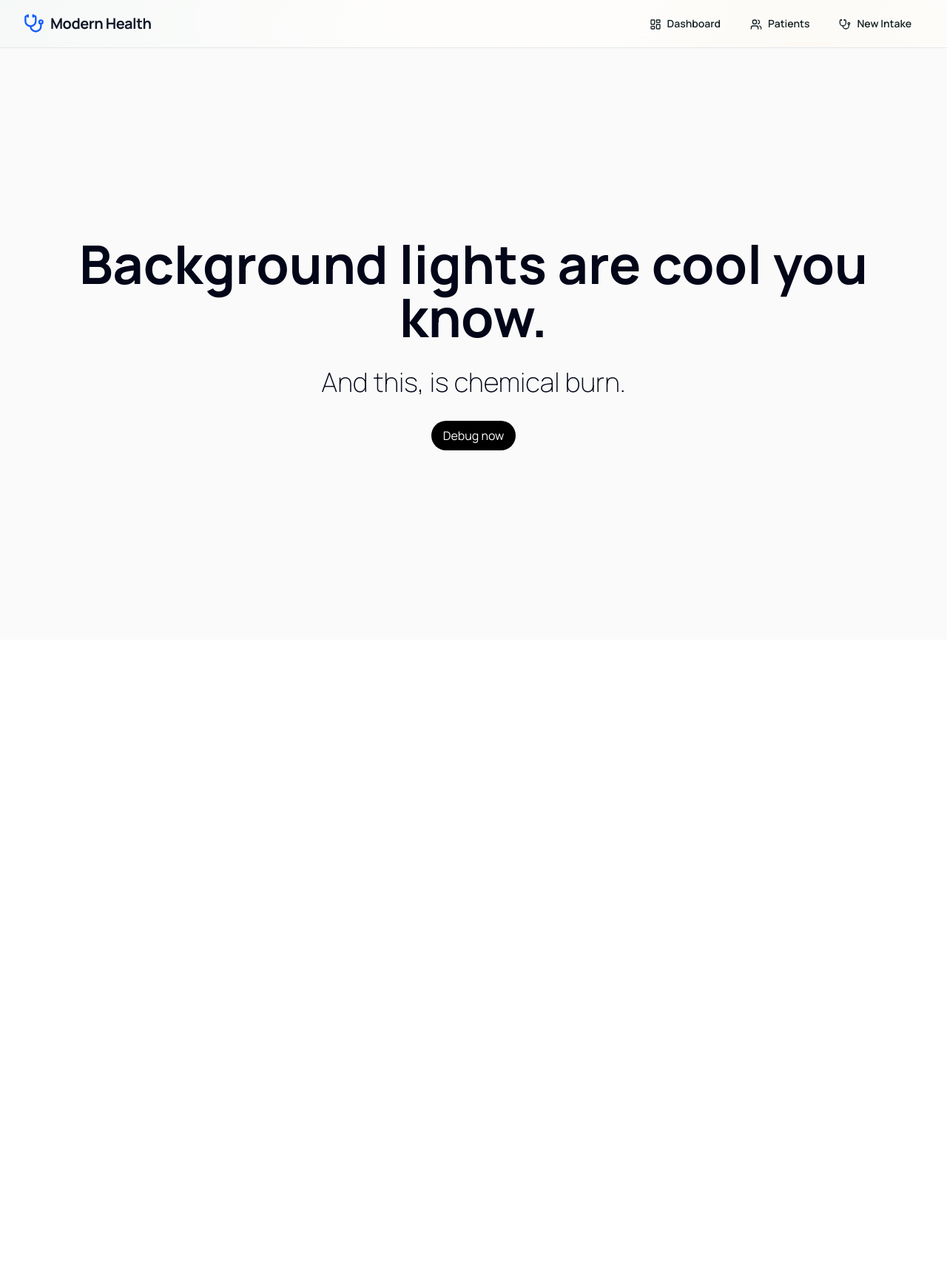
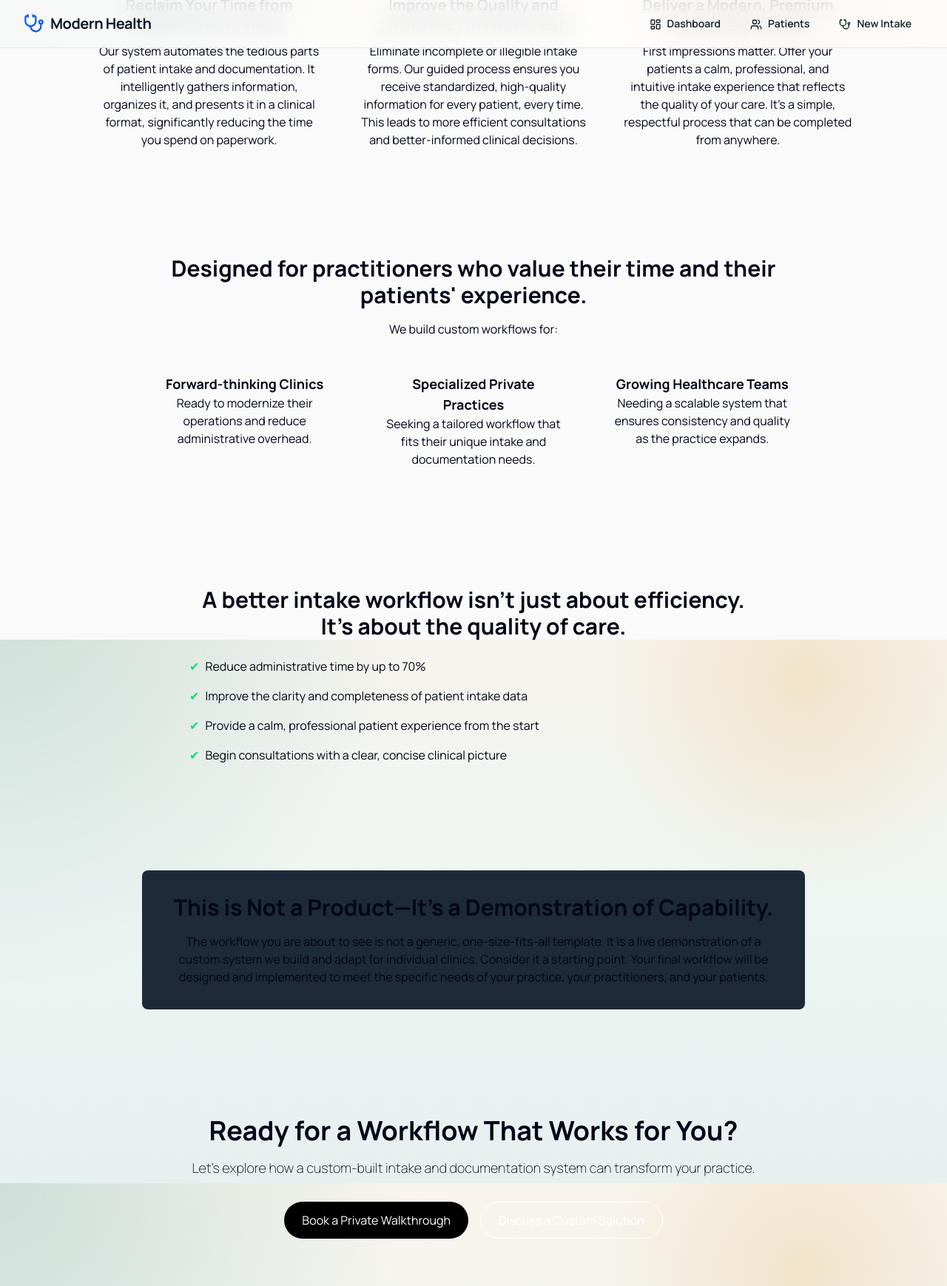
Before and after one commit to GaneshDatta96/intakev1, a Next.js app: page / in a window 1280 px wide. Shown: the whole page at 74% size. Before the commit the page ends 865 px from the top, so only its background shows below. Built offline with nearby package versions, Linux system fonts and the light colour scheme.

Commit message:
fix: homepage copy and patient creation

```diff
--- a/src/app/page.tsx
+++ b/src/app/page.tsx
@@ -3,10 +3,11 @@
 import { motion } from "framer-motion";
 import React from "react";
 import { AuroraBackground } from "@/components/ui/aurora-background";
+import Link from "next/link";
 
 export default function Home() {
   return (
-    <AuroraBackground>
+    (<AuroraBackground>
       <motion.div
         initial={{ opacity: 0.0, y: 40 }}
         whileInView={{ opacity: 1, y: 0 }}
@@ -17,16 +18,122 @@ export default function Home() {
         }}
         className="relative flex flex-col gap-4 items-center justify-center px-4"
       >
-        <div className="text-3xl md:text-7xl font-bold dark:text-white text-center">
-          Background lights are cool you know.
-        </div>
-        <div className="font-extralight text-base md:text-4xl dark:text-neutral-200 py-4">
-          And this, is chemical burn.
-        </div>
-        <button className="bg-black dark:bg-white rounded-full w-fit text-white dark:text-black px-4 py-2">
-          Debug now
-        </button>
+        {/* 1. HERO SECTION */}
+        <section className="text-center">
+          <h1 className="text-4xl md:text-6xl font-bold dark:text-white">
+            Stop drowning in paperwork.
+            <br />
+            Start focusing on patients.
+          </h1>
+          <p className="font-extralight text-base md:text-xl dark:text-neutral-200 py-4">
+            Go from hours of tedious admin to clear, concise, and complete patient intakes—in minutes.
+          </p>
+          <p className="text-sm dark:text-neutral-400 mb-8">
+            This is a LIVE DEMO of a custom-built clinical workflow system.
+          </p>
+          <div className="flex justify-center gap-4">
+            <Link href="/intake" className="bg-black dark:bg-white rounded-full w-fit text-white dark:text-black px-6 py-3 font-semibold">
+                Patient Experience
+            </Link>
+            <Link href="/dashboard" className="border border-white rounded-full w-fit text-white px-6 py-3 font-semibold">
+                Practitioner Dashboard
+            </Link>
+          </div>
+        </section>
+
+        {/* 2. INTRO STRIP */}
+        <section className="my-16 py-4">
+          <p className="text-center text-lg md:text-2xl dark:text-neutral-300">
+            A calmer clinic starts with a better workflow. For your patients, and for you.
+          </p>
+        </section>
+
+        {/* 3. VISUAL SECTION */}
+        <section className="text-center my-16">
+            <div className="grid grid-cols-1 md:grid-cols-2 gap-8 max-w-4xl mx-auto">
+                <div>
+                    <h3 className="text-2xl font-bold mb-2">Patient Intake</h3>
+                    <p className="dark:text-neutral-300">A streamlined, intelligent intake process your patients will appreciate.</p>
+                </div>
+                <div>
+                    <h3 className="text-2xl font-bold mb-2">Practitioner Dashboard</h3>
+                    <p className="dark:text-neutral-300">A clear, actionable dashboard to review cases before you even step into the room.</p>
+                </div>
+            </div>
+        </section>
+
+        {/* 4. THREE CORE BENEFITS */}
+        <section className="my-16 max-w-5xl mx-auto">
+          <div className="grid grid-cols-1 md:grid-cols-3 gap-12 text-center">
+            <div>
+              <h3 className="text-xl font-bold mb-2">Reclaim Your Time from Administrative Tasks</h3>
+              <p className="dark:text-neutral-300">Our system automates the tedious parts of patient intake and documentation. It intelligently gathers information, organizes it, and presents it in a clinical format, significantly reducing the time you spend on paperwork.</p>
+            </div>
+            <div>
+              <h3 className="text-xl font-bold mb-2">Improve the Quality and Consistency of Patient Data</h3>
+              <p className="dark:text-neutral-300">Eliminate incomplete or illegible intake forms. Our guided process ensures you receive standardized, high-quality information for every patient, every time. This leads to more efficient consultations and better-informed clinical decisions.</p>
+            </div>
+            <div>
+              <h3 className="text-xl font-bold mb-2">Deliver a Modern, Premium Patient Experience</h3>
+              <p className="dark:text-neutral-300">First impressions matter. Offer your patients a calm, professional, and intuitive intake experience that reflects the quality of your care. It’s a simple, respectful process that can be completed from anywhere.</p>
+            </div>
+          </div>
+        </section>
+
+        {/* 5. "WHO THIS IS FOR" */}
+        <section className="my-16 text-center max-w-4xl mx-auto">
+            <h2 className="text-3xl font-bold mb-4">Designed for practitioners who value their time and their patients' experience.</h2>
+            <p className="dark:text-neutral-300 mb-8">We build custom workflows for:</p>
+            <div className="grid grid-cols-1 md:grid-cols-3 gap-8">
+                <div className="p-4 rounded-lg">
+                    <h4 className="font-bold text-lg">Forward-thinking Clinics</h4>
+                    <p className="dark:text-neutral-400">Ready to modernize their operations and reduce administrative overhead.</p>
+                </div>
+                <div className="p-4 rounded-lg">
+                    <h4 className="font-bold text-lg">Specialized Private Practices</h4>
+                    <p className="dark:text-neutral-400">Seeking a tailored workflow that fits their unique intake and documentation needs.</p>
+                </div>
+                <div className="p-4 rounded-lg">
+                    <h4 className="font-bold text-lg">Growing Healthcare Teams</h4>
+                    <p className="dark:text-neutral-400">Needing a scalable system that ensures consistency and quality as the practice expands.</p>
+                </div>
+            </div>
+        </section>
+
+        {/* 6. "WHY THIS MATTERS" */}
+        <section className="my-16 max-w-3xl mx-auto text-left">
+             <h2 className="text-3xl font-bold mb-6 text-center">A better intake workflow isn't just about efficiency. It's about the quality of care.</h2>
+            <ul className="space-y-4">
+                <li className="flex items-start"><span className="text-green-400 mr-2">✔</span> Reduce administrative time by up to 70%</li>
+                <li className="flex items-start"><span className="text-green-400 mr-2">✔</span> Improve the clarity and completeness of patient intake data</li>
+                <li className="flex items-start"><span className="text-green-400 mr-2">✔</span> Provide a calm, professional patient experience from the start</li>
+                <li className="flex items-start"><span className="text-green-400 mr-2">✔</span> Begin consultations with a clear, concise clinical picture</li>
+            </ul>
+        </section>
+
+        {/* 7. DEMO FRAMING SECTION */}
+        <section className="my-16 p-8 bg-gray-800 bg-opacity-40 rounded-lg max-w-4xl mx-auto text-center">
+            <h2 className="text-2xl md:text-3xl font-bold mb-4">This is Not a Product—It's a Demonstration of Capability.</h2>
+            <p className="dark:text-neutral-300">
+            The workflow you are about to see is not a generic, one-size-fits-all template. It is a live demonstration of a custom system we build and adapt for individual clinics. Consider it a starting point. Your final workflow will be designed and implemented to meet the specific needs of your practice, your practitioners, and your patients.
+            </p>
+        </section>
+
+
+        {/* 8. FINAL CTA */}
+        <section className="text-center my-16">
+            <h2 className="text-3xl md:text-4xl font-bold">Ready for a Workflow That Works for You?</h2>
+            <p className="font-extralight text-base md:text-lg dark:text-neutral-200 py-4">Let's explore how a custom-built intake and documentation system can transform your practice.</p>
+            <div className="flex justify-center gap-4 mt-4">
+                <button className="bg-black dark:bg-white rounded-full w-fit text-white dark:text-black px-6 py-3 font-semibold">
+                    Book a Private Walkthrough
+                </button>
+                <button className="border border-white rounded-full w-fit text-white px-6 py-3 font-semibold">
+                    Discuss a Custom Solution
+                </button>
+            </div>
+        </section>
       </motion.div>
-    </AuroraBackground>
+    </AuroraBackground>)
   );
 }
```
